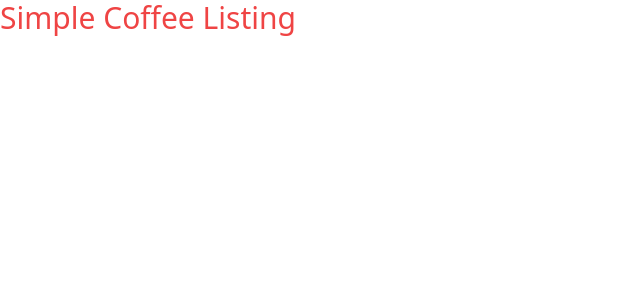
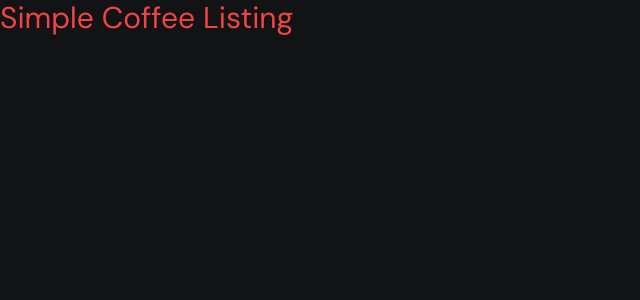
Before and after one commit to akinyiliz/simple-coffee-listing, a React (Vite) app: page / in a window 1280 px wide. Shown: the top 300 px of the page, without its empty margins (0-640 px from the left). Built offline with nearby package versions, Linux system fonts and the light colour scheme.

Commit message:
style: Import "DM Sans" font, add global and custom styles.

```diff
--- a/src/index.css
+++ b/src/index.css
@@ -1,3 +1,31 @@
+/* Importing Google Fonts */
+@import url('https://fonts.googleapis.com/css2?family=DM+Sans:ital,opsz,wght@0,9..40,100..1000;1,9..40,100..1000&display=swap');
+
+/* Tailwind Base, Components, and Utilities */
 @tailwind base;
 @tailwind components;
 @tailwind utilities;
+
+/* Global Styles */
+body{
+  font-family: "DM Sans", sans-serif;
+  @apply bg-[#111315] w-full text-[#FEF7EE] text-[16px];
+  height: 2150px;
+}
+
+@media (min-width: 768px) {
+  body {
+    height: 1400px;
+  }
+}
+
+@media (min-width: 1024px) {
+  body {
+    height: 1150px;
+  }
+}
+
+/* Custom Styles */
+.bg-cafe-image{
+  background-image: url(./assets/bg-cafe.jpg);
+}
```
